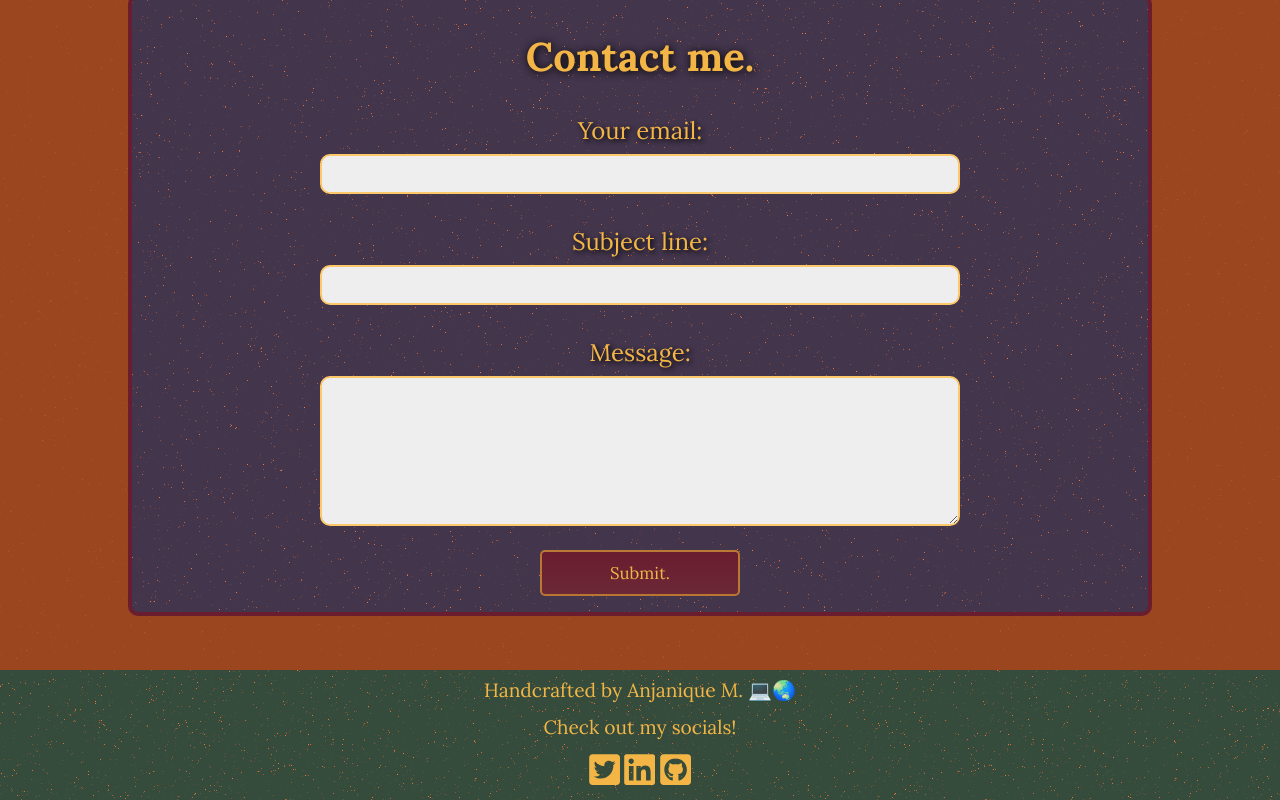
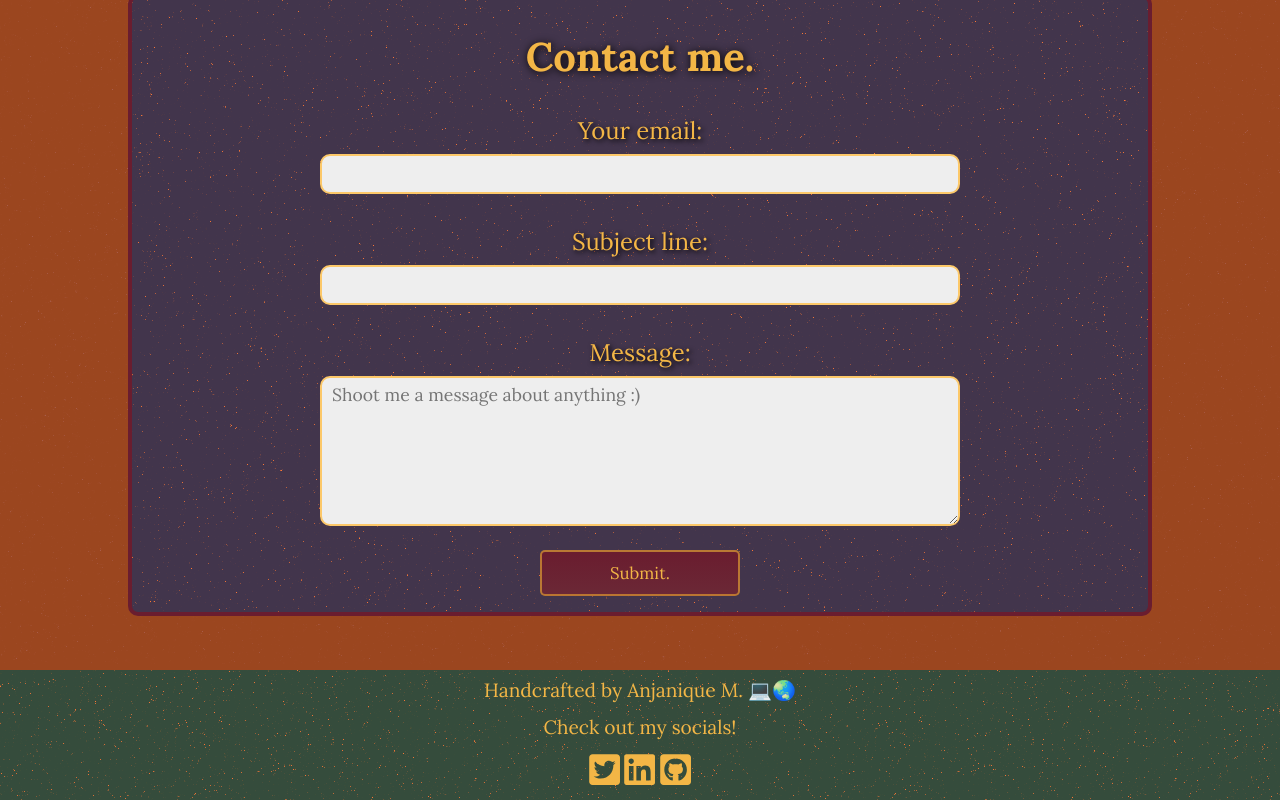
Before and after one commit to Milkdromeda-333/portfolio-old, a React (Vite) app: page / in a window 1280 px wide. Shown: the part 2757-3557 px from the top of the page. Built offline with nearby package versions, Linux system fonts and the light colour scheme; a web font is replaced by a local one.

Commit message:
adds email funtionality to contact page

```diff
--- a/src/pages/ContactPage.jsx
+++ b/src/pages/ContactPage.jsx
@@ -3,19 +3,20 @@ export default function ContactPage() {
 
     return (
         <section className="contact-page" id="contact-page">
+
             <div className="contact-form-container">
             <h2 className='sec-header'>Contact me.</h2>
 
-            <form action="" className='email-form'>
+            <form action="https://getform.io/f/2ce088b9-a403-4aaa-94b2-a1a9fc0943cc" method="POST" className='email-form'>
 
                 <label htmlFor="email">Your email:</label>
-                <input type="text" id='email' required />
+                <input type="text" name="email" id='email' required />
 
                 <label htmlFor="subject-line">Subject line:</label>
-                <input type="text" id='subject-line' required />
+                <input type="text" name="subject line" id='subject-line' required />
 
                 <label htmlFor="email-body">Message:</label>
-                <textarea rows='10' required />
+                <textarea rows='10' name="message" placeholder="Shoot me a message about anything :)" required />
 
                 <button>Submit.</button>
 
```
